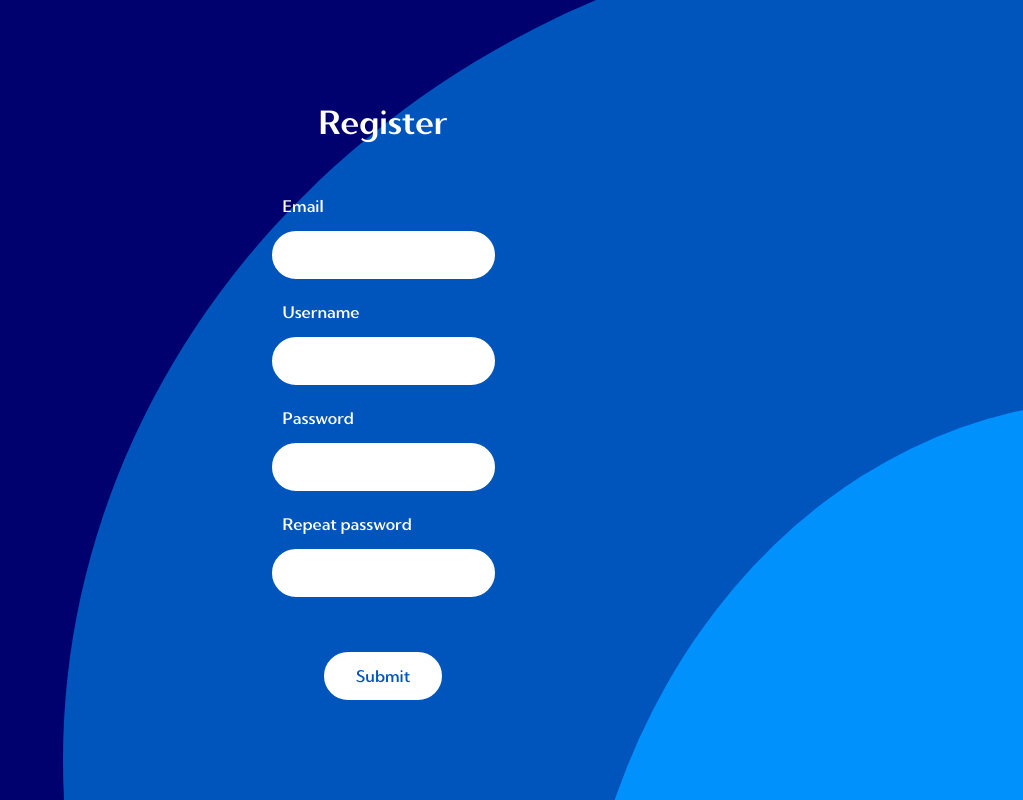
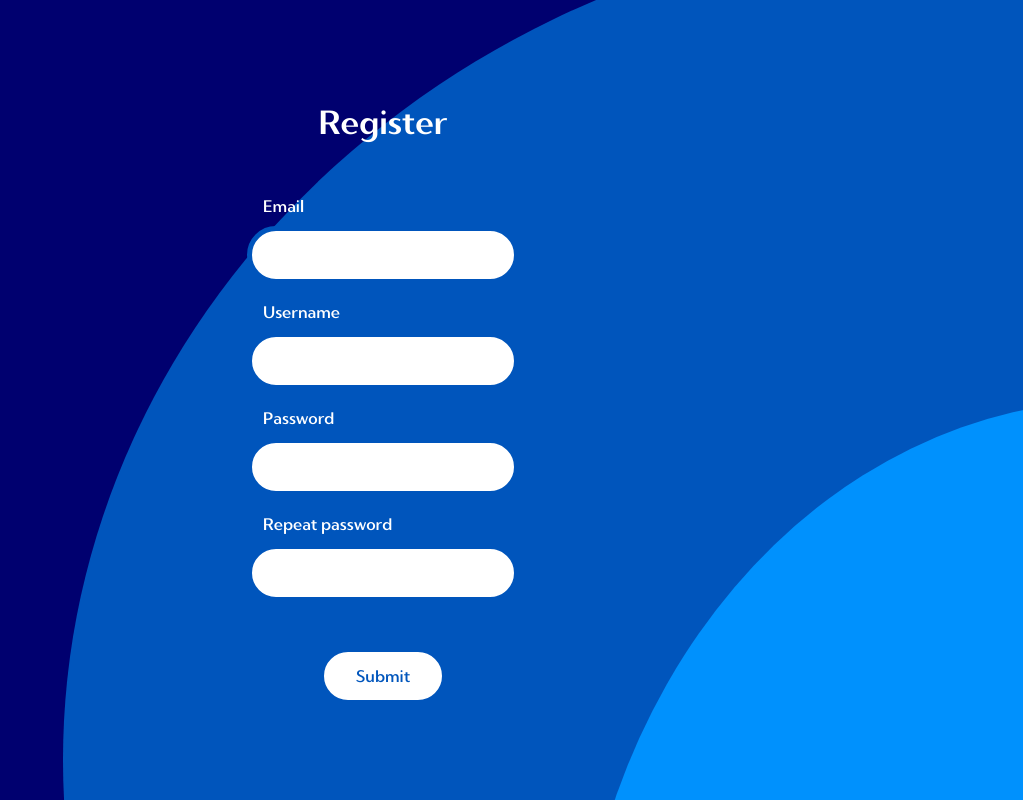
Before and after one commit to Kirshach/anki-cards, a Vue app: page /register in a window 1280 px wide. Shown: the whole page, without its empty margins (257-1280 px from the left). Built offline with nearby package versions, Linux system fonts and the light colour scheme.

Commit message:
feat: increase input width

```diff
--- a/src/pages/register-page.vue
+++ b/src/pages/register-page.vue
@@ -74,6 +74,7 @@ label {
 
 input {
   margin-bottom: 1em;
+  width: 17em;
 }
 
 button[type="submit"] {
```
